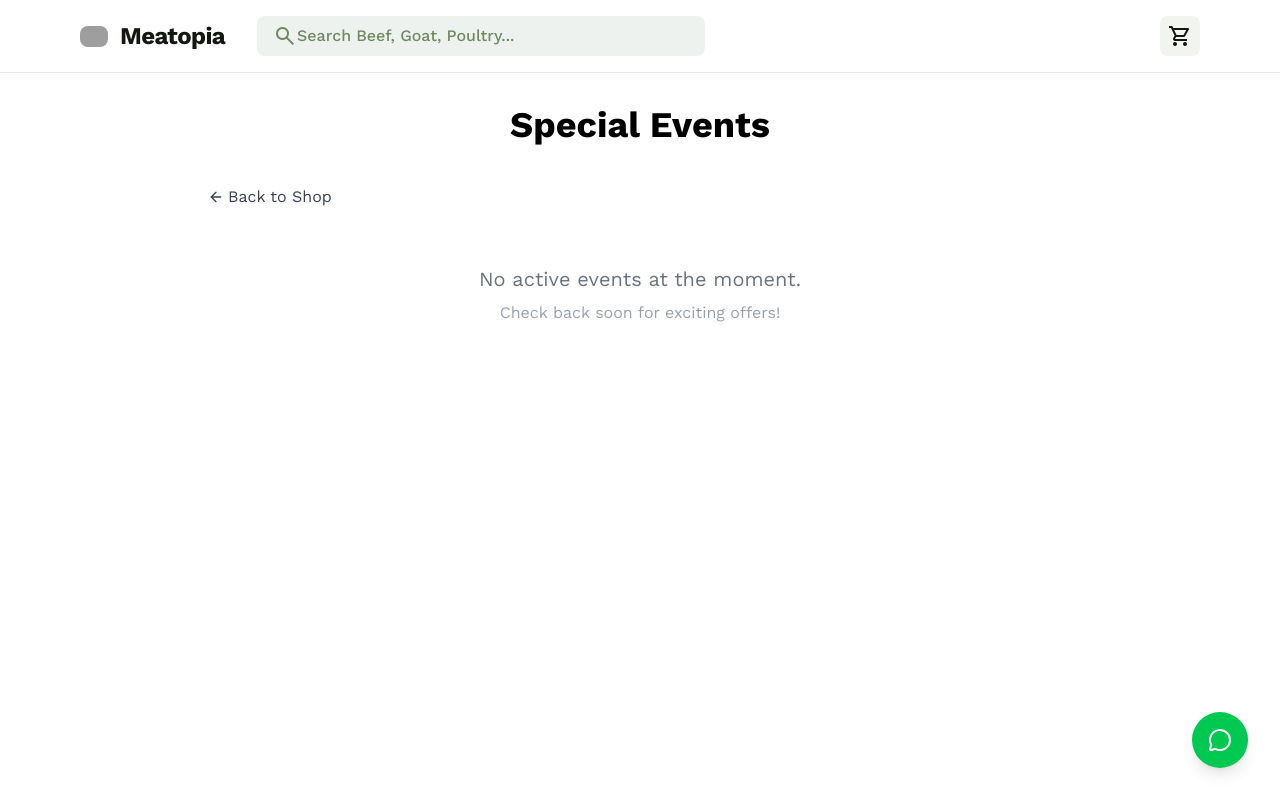
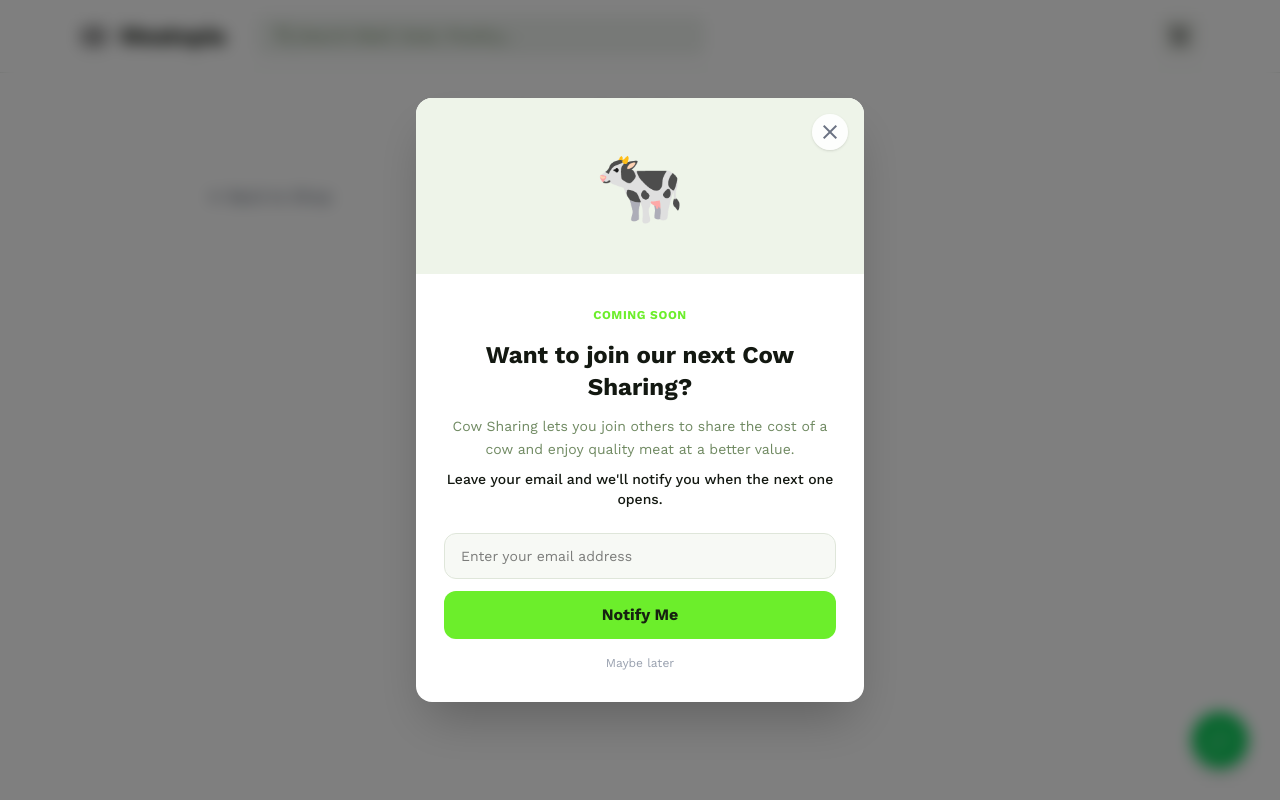
Before and after one commit to Sylvester009/meatopia, a Next.js app: page /special-events in a window 1280 px wide. Shown: the top 800 px of the page. Built offline with nearby package versions, Linux system fonts and the light colour scheme; no server answers; the database is empty; grey boxes are pictures that could not be loaded.

Commit message:
meatopia final version

```diff
--- a/app/ClientLayoutWrapper.tsx
+++ b/app/ClientLayoutWrapper.tsx
@@ -6,6 +6,7 @@ import {SearchProvider} from '@/context/SearchContext';
 import Header from '@/components/Header';
 import Footer from '@/components/Footer';
 import FloatingActionButtons from '@/components/FloatingActionButtons';
+import CowSharingPopup from '@/components/popup';
 
 export default function ClientLayoutWrapper({
   children,
@@ -26,6 +27,7 @@ export default function ClientLayoutWrapper({
         <main className="min-h-screen">
           {children}
           <FloatingActionButtons />
+          <CowSharingPopup />
         </main>
         <Footer />
       </SearchProvider>
--- a/app/layout.tsx
+++ b/app/layout.tsx
@@ -1,4 +1,3 @@
-// app/layout.tsx - Keep as server component
 import type {Metadata} from 'next';
 import {Work_Sans} from 'next/font/google';
 import './globals.css';
--- a/app/page.tsx
+++ b/app/page.tsx
@@ -36,7 +36,8 @@ export default function Home() {
           'Chicken',
           'Turkey',
           'Rabbit',
-          'Meat Sharing',
+          'Cow Sharing',
+          'Goat Sharing'
         ]);
       }
     };
--- a/components/admin/AddProductModal.tsx
+++ b/components/admin/AddProductModal.tsx
@@ -1,8 +1,8 @@
 'use client';
 
-import {useState, useRef} from 'react';
-import {X, Plus, Trash2, Upload, Image as ImageIcon} from 'lucide-react';
-import {supabase} from '@/lib/supabase';
+import { useState, useRef } from 'react';
+import { X, Plus, Trash2, Upload, Image as ImageIcon } from 'lucide-react';
+import { supabase } from '@/lib/supabase';
 import Image from 'next/image';
 
 interface AddProductModalProps {
@@ -10,6 +10,14 @@ interface AddProductModalProps {
   onClose: () => void;
   onAddProduct: (product: any) => void;
 }
+
+const capitalizeWords = (value: string) => {
+  return value
+    .trim()
+    .replace(/\s+/g, ' ')
+    .toLowerCase()
+    .replace(/\b\w/g, char => char.toUpperCase());
+};
 
 export default function AddProductModal({
   isOpen,
@@ -26,14 +34,14 @@ export default function AddProductModal({
     tag: '',
     discount: '',
     reviewsCount: 0,
-    weightOptions: [] as {label: string; multiplier: number; image: string}[],
-    tags: [{label: '', icon: '', color: 'primary'}],
-    details: {cookingTips: [''], nutritionalInfo: ['']},
+    weightOptions: [] as { label: string; multiplier: number; image: string }[],
+    tags: [{ label: '', icon: '', color: 'primary' }],
+    details: { cookingTips: [''], nutritionalInfo: [''] },
   });
   const [uploading, setUploading] = useState(false);
   const [uploadProgress, setUploadProgress] = useState(0);
   const fileInputRef = useRef<HTMLInputElement>(null);
-  const weightFileInputRefs = useRef<{[key: number]: HTMLInputElement | null}>(
+  const weightFileInputRefs = useRef<{ [key: number]: HTMLInputElement | null }>(
     {},
   );
 
@@ -53,7 +61,7 @@ export default function AddProductModal({
       const filePath = `products/${fileName}`;
 
       // Upload to Supabase Storage
-      const {data, error} = await supabase.storage
+      const { data, error } = await supabase.storage
         .from('product-images')
         .upload(filePath, file, {
           cacheControl: '3600',
@@ -69,19 +77,19 @@ export default function AddProductModal({
 
       // Get public URL
       const {
-        data: {publicUrl},
+        data: { publicUrl },
       } = supabase.storage.from('product-images').getPublicUrl(filePath);
 
       setUploadProgress(100);
 
       // Update form data based on type
       if (type === 'main') {
-        setFormData(prev => ({...prev, image: publicUrl}));
+        setFormData(prev => ({ ...prev, image: publicUrl }));
       } else if (type === 'weight' && index !== undefined) {
         setFormData(prev => ({
           ...prev,
           weightOptions: prev.weightOptions.map((opt, i) =>
-            i === index ? {...opt, image: publicUrl} : opt,
+            i === index ? { ...opt, image: publicUrl } : opt,
           ),
         }));
       }
@@ -120,14 +128,20 @@ export default function AddProductModal({
 
  const handleSubmit = (e: React.FormEvent) => {
   e.preventDefault();
+
   const newProduct = {
     ...formData,
     id: formData.id || `product-${Date.now()}`,
+    category: capitalizeWords(formData.category),
     price: parseFloat(formData.price),
     discount: formData.discount ? parseFloat(formData.discount) : null,
     reviewsCount: Number(formData.reviewsCount),
-      weightOptions: formData.weightOptions.length > 0 ? formData.weightOptions : [],
+    weightOptions:
+      formData.weightOptions.length > 0
+        ? formData.weightOptions
+        : [],
   };
+
   onAddProduct(newProduct);
 };
 
@@ -136,7 +150,7 @@ export default function AddProductModal({
       ...prev,
       weightOptions: [
         ...prev.weightOptions,
-        {label: '', multiplier: 1, image: ''},
+        { label: '', multiplier: 1, image: '' },
       ],
     }));
   };
@@ -156,7 +170,7 @@ export default function AddProductModal({
     setFormData(prev => ({
       ...prev,
       weightOptions: prev.weightOptions.map((opt, i) =>
-        i === index ? {...opt, [field]: value} : opt,
+        i === index ? { ...opt, [field]: value } : opt,
       ),
     }));
   };
@@ -186,7 +200,7 @@ export default function AddProductModal({
                 required
                 value={formData.name}
                 onChange={e =>
-                  setFormData(prev => ({...prev, name: e.target.value}))
+                  setFormData(prev => ({ ...prev, name: e.target.value }))
                 }
                 className="w-full px-4 py-2.5 border border-gray-200 rounded-xl focus:ring-2 focus:ring-primary/50 focus:border-primary outline-none transition-all"
               />
@@ -195,22 +209,19 @@ export default function AddProductModal({
               <label className="block text-sm font-medium text-gray-700 mb-1">
                 Category *
               </label>
-              <select
+              <input
+                type="text"
                 required
                 value={formData.category}
                 onChange={e =>
-                  setFormData(prev => ({...prev, category: e.target.value}))
+                  setFormData(prev => ({
+                    ...prev,
+                    category: e.target.value,
+                  }))
                 }
+                placeholder="e.g. Goat Meat"
                 className="w-full px-4 py-2.5 border border-gray-200 rounded-xl focus:ring-2 focus:ring-primary/50 focus:border-primary outline-none transition-all"
-              >
-                <option value="">Select Category</option>
-                <option value="Beef">Beef</option>
-                <option value="Chicken">Chicken</option>
-                <option value="Goat Meat">Goat Meat</option>
-                <option value="Turkey">Turkey</option>
-                <option value="Rabbit">Rabbit</option>
-                <option value="Meat Sharing">Meat Sharing</option>
-              </select>
+              />
             </div>
           </div>
 
@@ -224,7 +235,7 @@ export default function AddProductModal({
                 required
                 value={formData.price}
                 onChange={e =>
-                  setFormData(prev => ({...prev, price: e.target.value}))
+                  setFormData(prev => ({ ...prev, price: e.target.value }))
                 }
                 className="w-full px-4 py-2.5 border border-gray-200 rounded-xl focus:ring-2 focus:ring-primary/50 focus:border-primary outline-none transition-all"
               />
@@ -240,7 +251,7 @@ export default function AddProductModal({
                 step="0.1"
                 value={formData.discount}
                 onChange={e =>
-                  setFormData(prev => ({...prev, discount: e.target.value}))
+                  setFormData(prev => ({ ...prev, discount: e.target.value }))
                 }
                 placeholder="e.g. 10 for 10% off"
                 className="w-full px-4 py-2.5 border border-gray-200 rounded-xl focus:ring-2 focus:ring-primary/50 focus:border-primary outline-none transition-all"
@@ -257,7 +268,7 @@ export default function AddProductModal({
               rows={3}
               value={formData.description}
               onChange={e =>
-                setFormData(prev => ({...prev, description: e.target.value}))
+                setFormData(prev => ({ ...prev, description: e.target.value }))
               }
               className="w-full px-4 py-2.5 border border-gray-200 rounded-xl focus:ring-2 focus:ring-primary/50 focus:border-primary outline-none transition-all resize-none"
             />
@@ -274,7 +285,7 @@ export default function AddProductModal({
                   type="text"
                   value={formData.image}
                   onChange={e =>
-                    setFormData(prev => ({...prev, image: e.target.value}))
+                    setFormData(prev => ({ ...prev, image: e.target.value }))
                   }
                   placeholder="Image URL or upload below"
                   className="w-full px-4 py-2.5 border border-gray-200 rounded-xl focus:ring-2 focus:ring-primary/50 focus:border-primary outline-none transition-all"
@@ -304,7 +315,7 @@ export default function AddProductModal({
                 <div className="w-full bg-gray-200 rounded-full h-2">
                   <div
                     className="bg-primary h-2 rounded-full transition-all duration-300"
-                    style={{width: `${uploadProgress}%`}}
+                    style={{ width: `${uploadProgress}%` }}
                   />
                 </div>
                 <p className="text-xs text-gray-500 mt-1">
--- a/components/admin/EditProductModal.tsx
+++ b/components/admin/EditProductModal.tsx
@@ -11,6 +11,14 @@ interface EditProductModalProps {
   onSave: (updatedProduct: any) => void;
   product: any;
 }
+
+const capitalizeWords = (value: string) => {
+  return value
+    .trim()
+    .replace(/\s+/g, ' ')
+    .toLowerCase()
+    .replace(/\b\w/g, char => char.toUpperCase());
+};
 
 export default function EditProductModal({
   isOpen,
@@ -134,6 +142,7 @@ export default function EditProductModal({
     const updatedProduct = {
       ...formData,
       id: product.id,
+      category: capitalizeWords(formData.category),
       price: parseFloat(formData.price) || 0,
       discount: formData.discount ? parseFloat(formData.discount) : null,
       reviewsCount: Number(formData.reviewsCount) || 0,
@@ -209,22 +218,19 @@ export default function EditProductModal({
               <label className="block text-sm font-medium text-gray-700 mb-1">
                 Category *
               </label>
-              <select
+              <input
+                type="text"
                 required
                 value={formData.category}
                 onChange={e =>
-                  setFormData(prev => ({ ...prev, category: e.target.value }))
+                  setFormData(prev => ({
+                    ...prev,
+                    category: e.target.value,
+                  }))
                 }
+                placeholder="e.g. Goat Meat"
                 className="w-full px-4 py-2.5 border border-gray-200 rounded-xl focus:ring-2 focus:ring-primary/50 focus:border-primary outline-none transition-all"
-              >
-                <option value="">Select Category</option>
-                <option value="Beef">Beef</option>
-                <option value="Chicken">Chicken</option>
-                <option value="Goat Meat">Goat Meat</option>
-                <option value="Turkey">Turkey</option>
-                <option value="Rabbit">Rabbit</option>
-                <option value="Meat Sharing">Meat Sharing</option>
-              </select>
+              />
             </div>
           </div>
 
--- /dev/null
+++ b/components/popup.tsx
@@ -0,0 +1,127 @@
+"use client";
+
+import { useEffect, useState } from "react";
+
+export default function CowSharingPopup() {
+  const [isOpen, setIsOpen] = useState(false);
+  const [email, setEmail] = useState("");
+  const [loading, setLoading] = useState(false);
+  const [message, setMessage] = useState("");
+
+  useEffect(() => {
+    setIsOpen(true);
+  }, []);
+
+  if (!isOpen) return null;
+
+  const handleSubmit = async (e: React.FormEvent) => {
+    e.preventDefault();
+
+    if (!email) return;
+
+    try {
+      setLoading(true);
+      setMessage("");
+
+      const response = await fetch("/api/cow-sharing", {
+        method: "POST",
+        headers: {
+          "Content-Type": "application/json",
+        },
+        body: JSON.stringify({ email }),
+      });
+
+      const data = await response.json();
+
+      if (!response.ok) {
+        throw new Error(data.message || "Something went wrong");
+      }
+
+      setMessage("You're on the list! We'll let you know when the next sharing opens.");
+      setEmail("");
+    } catch (error) {
+      setMessage(
+        error instanceof Error
+          ? error.message
+          : "Something went wrong. Please try again."
+      );
+    } finally {
+      setLoading(false);
+    }
+  };
+
+  return (
+    <div className="fixed inset-0 z-9999 flex items-center justify-center bg-black/50 px-4 backdrop-blur-sm">
+      <div className="relative w-full max-w-md overflow-hidden rounded-2xl bg-white shadow-2xl">
+
+        {/* Close */}
+        <button
+          onClick={() => setIsOpen(false)}
+          className="absolute right-4 top-4 z-10 flex size-9 items-center justify-center rounded-full bg-white/90 text-gray-500 shadow-sm transition hover:text-black"
+          aria-label="Close"
+        >
+          <span className="material-symbols-outlined">
+            close
+          </span>
+        </button>
+
+        {/* Image / visual */}
+        <div className="flex h-44 items-center justify-center bg-[#eef4e9]">
+          <span className="text-7xl">🐄</span>
+        </div>
+
+        <div className="p-7 text-center">
+
+          <span className="mb-3 inline-block rounded-full bg-primary/10 px-3 py-1 text-xs font-bold uppercase tracking-wider text-primary">
+            Coming Soon
+          </span>
+
+          <h2 className="text-2xl font-bold text-[#131811]">
+            Want to join our next Cow Sharing?
+          </h2>
+
+          <p className="mt-3 text-sm leading-relaxed text-[#6f8961]">
+            Cow Sharing lets you join others to share the cost of a cow
+            and enjoy quality meat at a better value.
+          </p>
+
+          <p className="mt-2 text-sm font-medium text-[#131811]">
+            Leave your email and we'll notify you when the next one opens.
+          </p>
+
+          <form onSubmit={handleSubmit} className="mt-6 flex flex-col gap-3">
+            <input
+              type="email"
+              required
+              value={email}
+              onChange={(e) => setEmail(e.target.value)}
+              placeholder="Enter your email address"
+              className="w-full rounded-xl border border-[#dfe6da] bg-[#f7f9f5] px-4 py-3 text-sm outline-none transition focus:border-primary focus:ring-2 focus:ring-primary/20"
+            />
+
+            <button
+              type="submit"
+              disabled={loading}
+              className="w-full rounded-xl bg-primary px-5 py-3 font-bold text-[#162210] transition hover:opacity-90 disabled:cursor-not-allowed disabled:opacity-60"
+            >
+              {loading ? "Joining..." : "Notify Me"}
+            </button>
+          </form>
+
+          {message && (
+            <p className="mt-4 text-sm text-primary">
+              {message}
+            </p>
+          )}
+
+          <button
+            onClick={() => setIsOpen(false)}
+            className="mt-4 text-xs text-gray-400 hover:text-gray-600"
+          >
+            Maybe later
+          </button>
+        </div>
+      </div>
+    </div>
+  );
+}
--- a/components/productCards.tsx
+++ b/components/productCards.tsx
@@ -109,7 +109,6 @@ export default function ProductCard({product}: ProductCardProps) {
             </div>
           )}
 
-          {/* CHANGE: Added Discount Badge */}
           {discount > 0 && (
             <div className="absolute top-3 left-3 z-10 bg-red-500 text-white text-[10px] font-black uppercase px-2 py-1 rounded">
               -{discount}% OFF
@@ -162,7 +161,7 @@ export default function ProductCard({product}: ProductCardProps) {
             {product.description}
           </p>
 
-          {/* Weight Options - Click to Select */}
+          {/* Weight Options */}
           {hasWeightOptions && (
             <div className="flex flex-wrap gap-1 mt-1">
               {weightOptions.slice(0, 4).map((option: any) => {
@@ -196,7 +195,6 @@ export default function ProductCard({product}: ProductCardProps) {
           {/* Price and Add to Cart */}
           <div className="flex items-center justify-between mt-3 pt-3 border-t border-[#eef2ee]">
             <div className="flex flex-col">
-              {/* CHANGE: Show discounted price with original price struck through */}
               <div className="flex flex-col items-baseline gap-2">
                 <span className="text-lg font-bold text-[#131811]">
                   ₦
--- a/data/product.ts
+++ b/data/product.ts
@@ -38,7 +38,8 @@ export const categories = [
   "Chicken",
   "Turkey",
   "Rabbit",
-  "Meat Sharing"
+  "Cow Sharing",
+  "Goat Sharing"
 ];
 
 
--- a/services/productService.ts
+++ b/services/productService.ts
@@ -1,4 +1,3 @@
-// services/productService.ts
 import api from '@/lib/axios';
 import { supabase } from '@/lib/supabase';
 import { AxiosResponse } from 'axios';
```
Also changed, not shown: app/api/cow-sharing/route.ts (added, +49 -0 lines), components/Footer.tsx (+47 -4 lines). Lines whose indentation alone changed are shown as unchanged.
